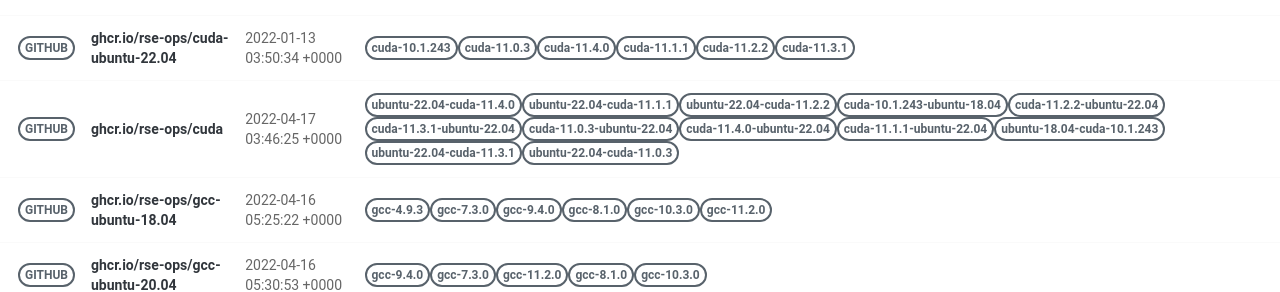
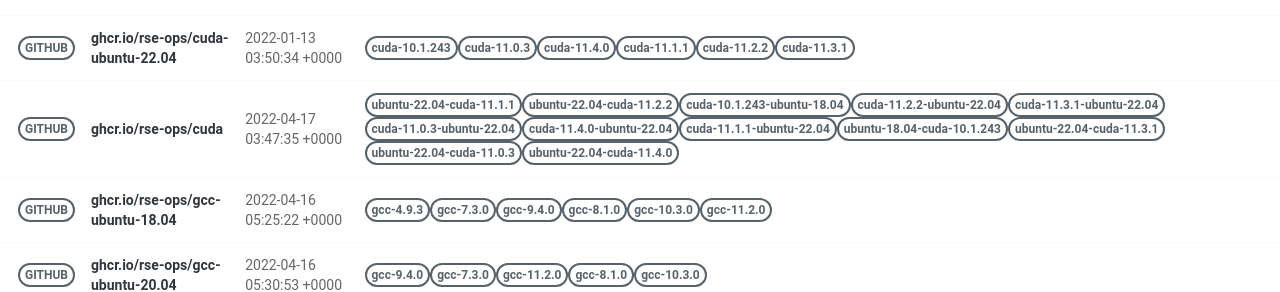
Before and after one commit to rse-ops/docker-images, a Jekyll site: the page built from pages/index.md, in a window 1280 px wide. Shown: the part 414-706 px from the top of the page. Built offline with Jekyll 4.4.1, drawn with Linux system fonts in a browser that asks for light colours; nearby versions of some CDN libraries; part of the change alters nothing that is shown.

Commit message:
Automated push to update library 2022-04-17

```diff
--- a/_library/ghcr.io-rse-ops-cuda.md
+++ b/_library/ghcr.io-rse-ops-cuda.md
@@ -1,14 +1,11 @@
 ---
 layout: container
 name: ghcr.io/rse-ops/cuda
-updated_at: 2022-04-17 03:46:25.519775
+updated_at: 2022-04-17 03:47:35.968101
 
 
 container_url: https://github.com/orgs/rse-ops/packages/container/package/cuda
 versions:
- - tag: ubuntu-22.04-cuda-11.4.0
-   dockerfile: https://github.com/rse-ops/docker-images/blob/main/ubuntu/cuda/Dockerfile
-   manifest: https://crane.ggcr.dev/manifest/ghcr.io/rse-ops/cuda:ubuntu-22.04-cuda-11.4.0
  - tag: ubuntu-22.04-cuda-11.1.1
    dockerfile: https://github.com/rse-ops/docker-images/blob/main/ubuntu/cuda/Dockerfile
    manifest: https://crane.ggcr.dev/manifest/ghcr.io/rse-ops/cuda:ubuntu-22.04-cuda-11.1.1
@@ -42,5 +39,8 @@ versions:
  - tag: ubuntu-22.04-cuda-11.0.3
    dockerfile: https://github.com/rse-ops/docker-images/blob/main/ubuntu/cuda/Dockerfile
    manifest: https://crane.ggcr.dev/manifest/ghcr.io/rse-ops/cuda:ubuntu-22.04-cuda-11.0.3
+ - tag: ubuntu-22.04-cuda-11.4.0
+   dockerfile: https://github.com/rse-ops/docker-images/blob/main/ubuntu/cuda/Dockerfile
+   manifest: https://crane.ggcr.dev/manifest/ghcr.io/rse-ops/cuda:ubuntu-22.04-cuda-11.4.0
 
 ---
```
